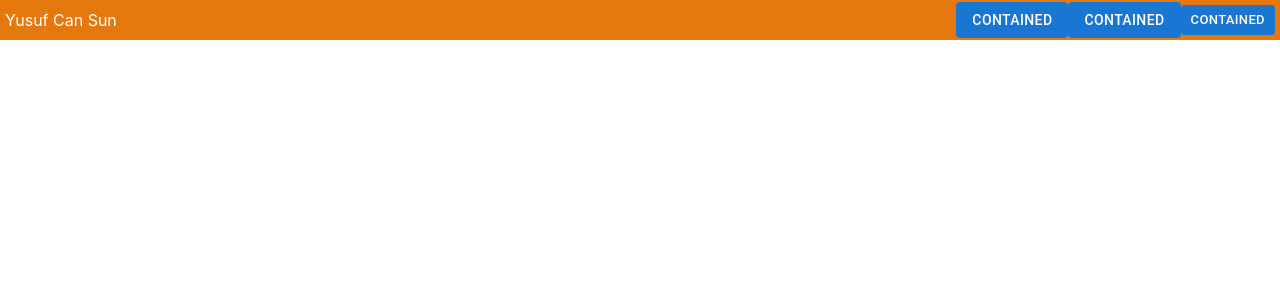
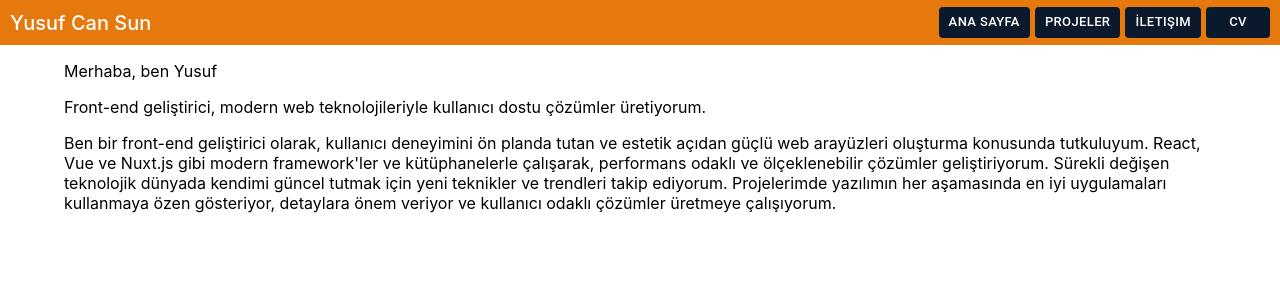
Before and after one commit to Nacnus/portfolyo, a React (Vite) app: page / in a window 1280 px wide. Shown: the top 300 px of the page. Built offline with nearby package versions, Linux system fonts and the light colour scheme.

Commit message:
Added pages

```diff
--- a/package.json
+++ b/package.json
@@ -12,9 +12,11 @@
   "dependencies": {
     "@emotion/react": "^11.13.3",
     "@emotion/styled": "^11.13.0",
+    "@material-ui/styles": "^4.11.5",
     "@mui/material": "^6.1.1",
     "react": "^18.3.1",
-    "react-dom": "^18.3.1"
+    "react-dom": "^18.3.1",
+    "react-router-dom": "^6.26.2"
   },
   "devDependencies": {
     "@eslint/js": "^9.9.0",
--- a/src/App.css
+++ b/src/App.css
@@ -1,5 +1,7 @@
+#root{
+  font-family:-apple-system, system-ui, BlinkMacSystemFont, "Segoe UI", Roboto, "Helvetica Neue", Arial, sans-serif !important;
+}
 body {
   margin: 0;
   padding: 0;
-  font-family: -apple-system, system-ui, BlinkMacSystemFont, "Segoe UI", Roboto, "Helvetica Neue", Arial, sans-serif;
 }
--- a/src/App.jsx
+++ b/src/App.jsx
@@ -1,11 +1,23 @@
 import { useState } from 'react'
 import './App.css'
 import Header from "./components/Header.jsx";
+import { createTheme, ThemeProvider } from '@mui/material/styles';
+import RouterConfig from "./config/RouterConfig.jsx";
+
+const theme = createTheme({
+    palette: {
+        primary: { main: "#FF6500", contrastText: "#000000" },
+        secondary: { main: "#0B192C", contrastText: "#fff" }
+    }
+});
 
 function App() {
+  return (
+      <ThemeProvider theme={theme}>
+          <Header/>
+          <RouterConfig/>
+      </ThemeProvider>
 
-  return (
-    <Header/>
   )
 }
 
--- a/src/components/Header.jsx
+++ b/src/components/Header.jsx
@@ -1,16 +1,48 @@
-import React from 'react';
 import '../css/Header.css';
 import {Button} from "@mui/material";
 
 
 function Header() {
+
+    const headers = [
+        {
+            to: '/',
+            title: 'Ana Sayfa'
+        },
+        {
+            to: '/projects',
+            title: 'Projeler'
+        },
+        {
+            to: '/contact',
+            title: 'İletişim'
+        },
+        {
+            to: '#cv',
+            title: 'CV'
+        },
+    ]
+
     return (
         <div className='header'>
             <div className='left-text'>Yusuf Can Sun</div>
             <div className='right-buttons'>
-                <Button variant="contained" disableElevation>Contained</Button>
-                <Button variant="contained" disableElevation>Contained</Button>
-                <Button size="small" variant="contained" disableElevation>Contained</Button>
+                {
+                    headers.map(header => {
+                        return <Button
+                            variant="contained"
+                            disableElevation
+                            className='button-styles'
+                            size="small"
+                            color='secondary'
+                            style={{marginLeft: 5 + 'px'}}
+                            key={header.id}
+                            href={header.to}
+                        >
+                            {header.title}
+                        </Button>
+                    })
+                }
             </div>
         </div>
     );
--- /dev/null
+++ b/src/config/RouterConfig.jsx
@@ -0,0 +1,20 @@
+import React from 'react';
+import {Routes, Route} from 'react-router-dom';
+import Home from "../pages/Home.jsx";
+import Projects from "../pages/Projects.jsx";
+import {Container} from "@mui/material";
+import Contact from "../pages/Contact.jsx";
+
+function RouterConfig() {
+    return (
+         <Container fixed>
+            <Routes>
+                <Route path='/' element={<Home />}/>
+                <Route path='/projects' element={<Projects />}/>
+                <Route path='/contact' element={<Contact/>}/>
+            </Routes>
+         </Container>
+    );
+}
+
+export default RouterConfig;
--- a/src/css/Header.css
+++ b/src/css/Header.css
@@ -1,7 +1,7 @@
 .header{
     width: 100%;
     background-color: #e6790d;
-    height: 5vh;
+    height: 45px;
     color:white;
     display: flex;
     flex-direction: row;
@@ -9,12 +9,10 @@
     align-items: center;
 }
 .left-text{
-    margin-left:5px;
+    margin-left:10px;
+    font-size:20px;
+    font-weight: 500;
 }
 .right-buttons{
-    margin-right:5px;
+    margin-right:10px;
 }
-.MuiButton-containedSizeSmall{
-    padding:0px;
-    color:grey;
-}
--- a/src/main.jsx
+++ b/src/main.jsx
@@ -1,7 +1,11 @@
 import { createRoot } from 'react-dom/client'
 import App from './App.jsx'
 import './index.css'
+import {BrowserRouter} from "react-router-dom";
 
 createRoot(document.getElementById('root')).render(
-    <App />
+    <BrowserRouter>
+        <App />
+    </BrowserRouter>
+
 )
--- /dev/null
+++ b/src/pages/Contact.jsx
@@ -0,0 +1,9 @@
+import React from 'react';
+
+function Contact() {
+    return (
+        <div>Projelerimle ilgileniyorsanız veya birlikte çalışmak isterseniz, bana ulaşabilirsiniz!</div>
+    );
+}
+
+export default Contact;
--- /dev/null
+++ b/src/pages/Home.jsx
@@ -0,0 +1,15 @@
+import React from 'react';
+
+function Home() {
+    return (
+        <div>
+            <p>Merhaba, ben Yusuf</p>
+            <p>Front-end geliştirici, modern web teknolojileriyle kullanıcı dostu çözümler üretiyorum.</p>
+            <p>
+                Ben bir front-end geliştirici olarak, kullanıcı deneyimini ön planda tutan ve estetik açıdan güçlü web arayüzleri oluşturma konusunda tutkuluyum. React, Vue ve Nuxt.js gibi modern framework'ler ve kütüphanelerle çalışarak, performans odaklı ve ölçeklenebilir çözümler geliştiriyorum. Sürekli değişen teknolojik dünyada kendimi güncel tutmak için yeni teknikler ve trendleri takip ediyorum. Projelerimde yazılımın her aşamasında en iyi uygulamaları kullanmaya özen gösteriyor, detaylara önem veriyor ve kullanıcı odaklı çözümler üretmeye çalışıyorum.
+            </p>
+        </div>
+    );
+}
+
+export default Home;
--- /dev/null
+++ b/src/pages/Projects.jsx
@@ -0,0 +1,15 @@
+import React from 'react';
+
+function Projects() {
+    return (
+        <div>
+            2. Projelerim (Projects Section)
+            Bu kısmı şablon olarak bırakıyoruz, sen projelerini eklediğinde doldurabilirsin:
+
+            Proje Adı 1 - Kısa açıklama (Kullandığın teknolojiler: React, JavaScript vs.)
+            Proje Adı 2 - Kısa açıklama (Kullandığın teknolojiler: Vue, Vuetify vs.)
+        </div>
+    );
+}
+
+export default Projects;
```
Also changed, not shown: src/pages/Cv.jsx (added, +9 -0 lines), src/thema.jsx (deleted), 1 other file (tests, documents, lock files or other folders).
